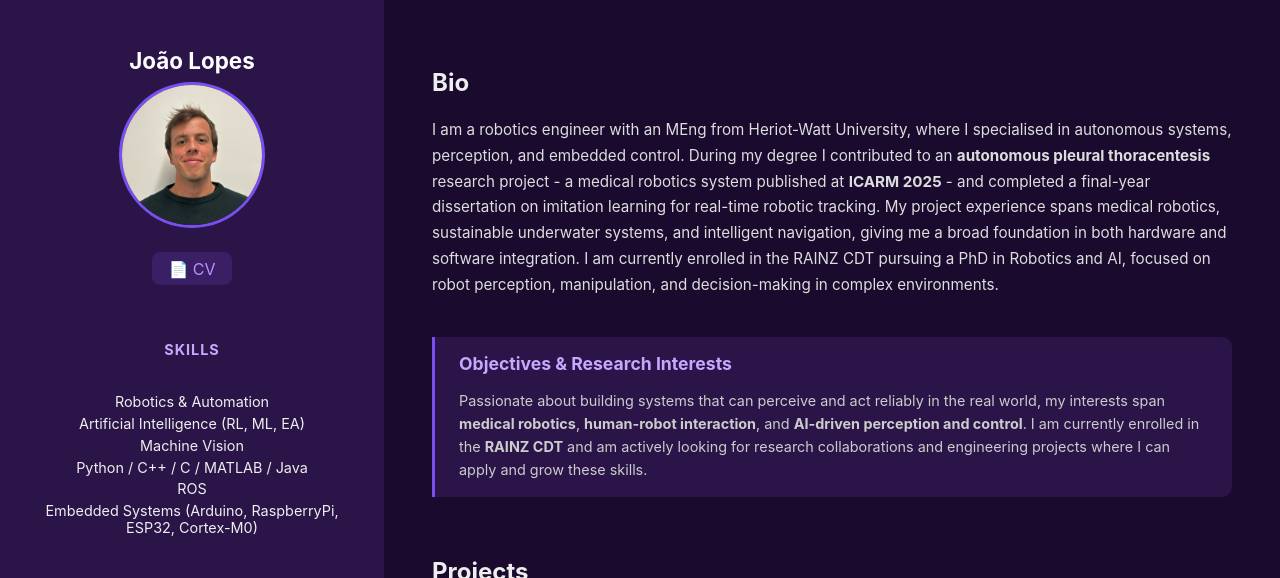
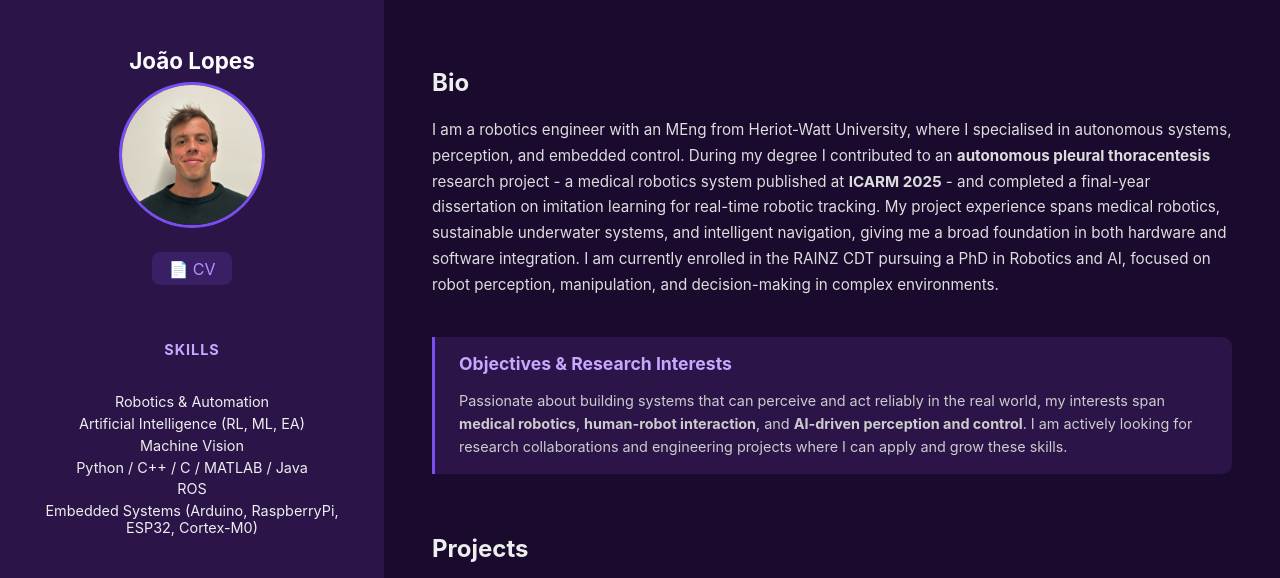
Before and after one commit to joao1324/joao1324.github.io, a Jekyll site: the page built from index.markdown, in a window 1280 px wide and 900 px high, cut to the strip 0-578 px from the top of the window. Built offline with Jekyll 4.4.1, drawn with Linux system fonts in a browser that asks for light colours; nearby versions of some CDN libraries.

Commit message:
Update portfolio content

```diff
--- a/_layouts/portfolio.html
+++ b/_layouts/portfolio.html
@@ -265,7 +265,8 @@
       <h2>Objectives &amp; Research Interests</h2>
       <p>
        <p>
-         Passionate about building systems that can perceive and act reliably in the real world, my interests span <strong>medical robotics</strong>, <strong>human-robot interaction</strong>, and <strong>AI-driven perception and control</strong>. I am currently enrolled in the <strong>RAINZ CDT</strong> and am actively looking for research collaborations and engineering projects where I can apply and grow these skills.
+         Passionate about building systems that can perceive and act reliably in the real world, my interests span <strong>medical robotics</strong>, <strong>human-robot interaction</strong>,
+         and <strong>AI-driven perception and control</strong>.  I am actively looking for research collaborations and engineering projects where I can apply and grow these skills.
       </p>
       </p>
     </div>
```
